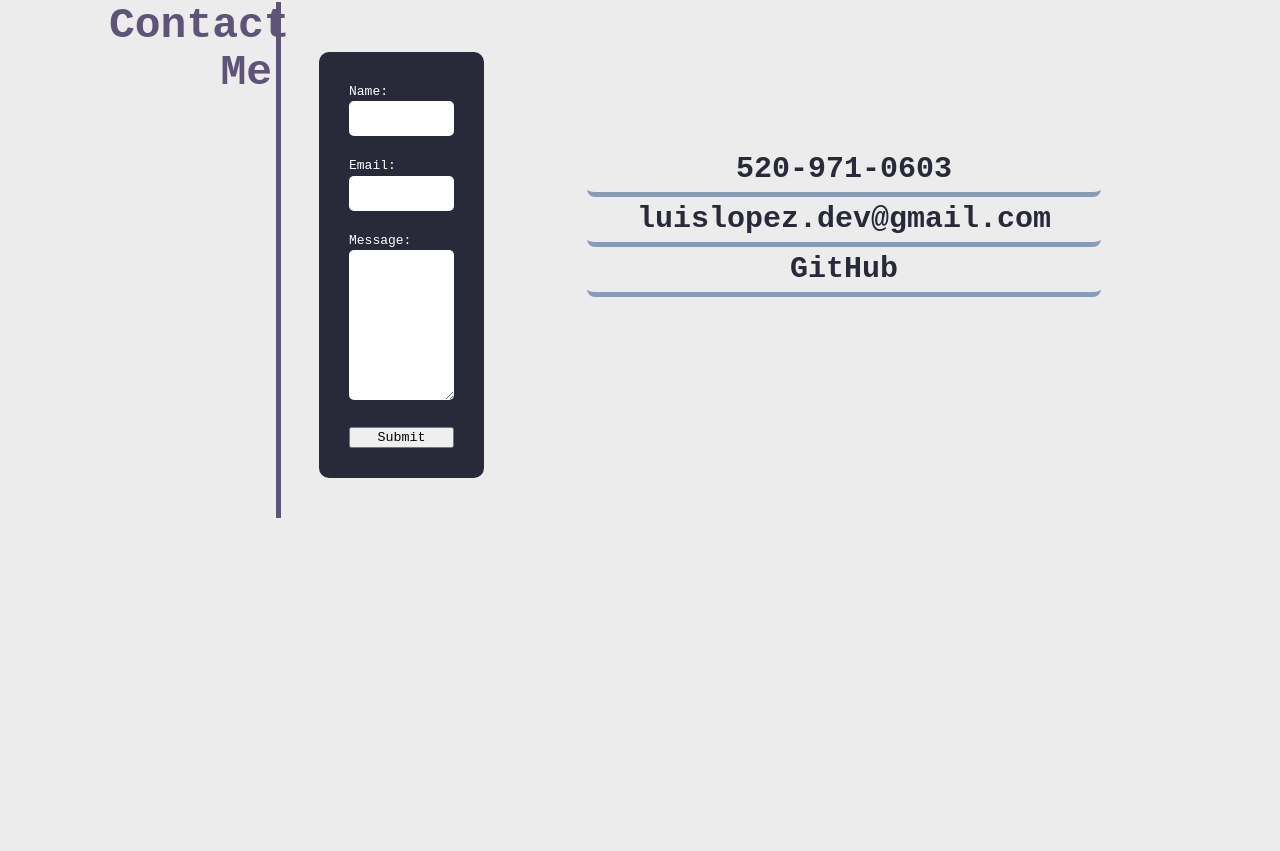
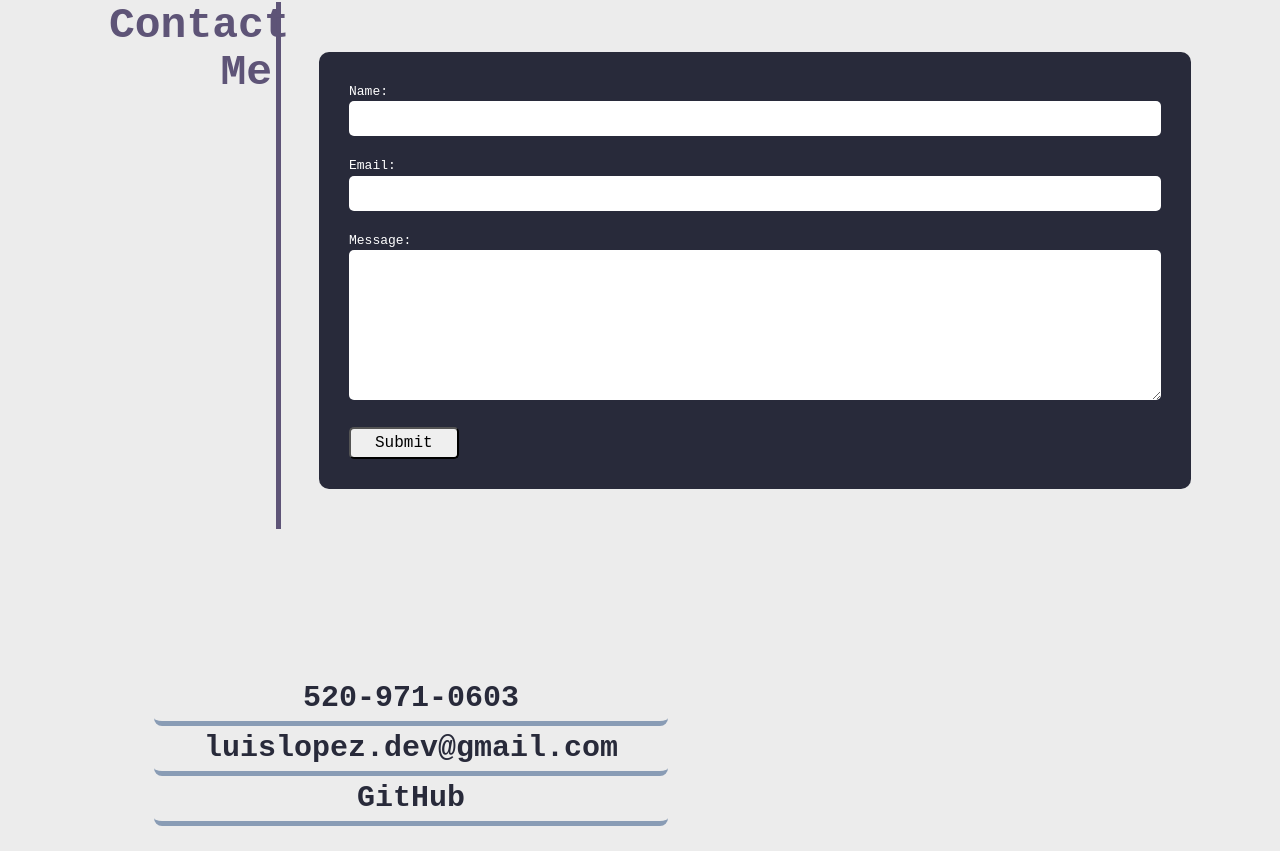
Before and after one commit to LL8719/portfolio-deploy, a React (Create React App) app: page / in a window 1280 px wide. Shown: the part 1395-2246 px from the top of the page. Before the commit the page ends 1938 px from the top, so only its background shows below. Built offline with nearby package versions, Linux system fonts and the light colour scheme.

Commit message:
styled submit button in contact form

```diff
--- a/src/components/Footer.js
+++ b/src/components/Footer.js
@@ -50,7 +50,9 @@
 					<textarea value={message} onChange={handleMessageChange} />
 					{!isMessageValid && <span className="required"></span>}
 				</label>
-				<button type="submit">Submit</button>
+				<button className="contact-btn" type="submit">
+					Submit
+				</button>
 			</form>
 
 			<section>
--- a/src/styles/style.css
+++ b/src/styles/style.css
@@ -366,6 +366,13 @@
 background-color: var(--color4);
 }
 
+.contact-btn {
+    width: fit-content;
+    padding: 5px 24px;
+    border-radius: 5px;
+    font-size: 16px;
+}
+
 
 /* Media Queries */
 
```
